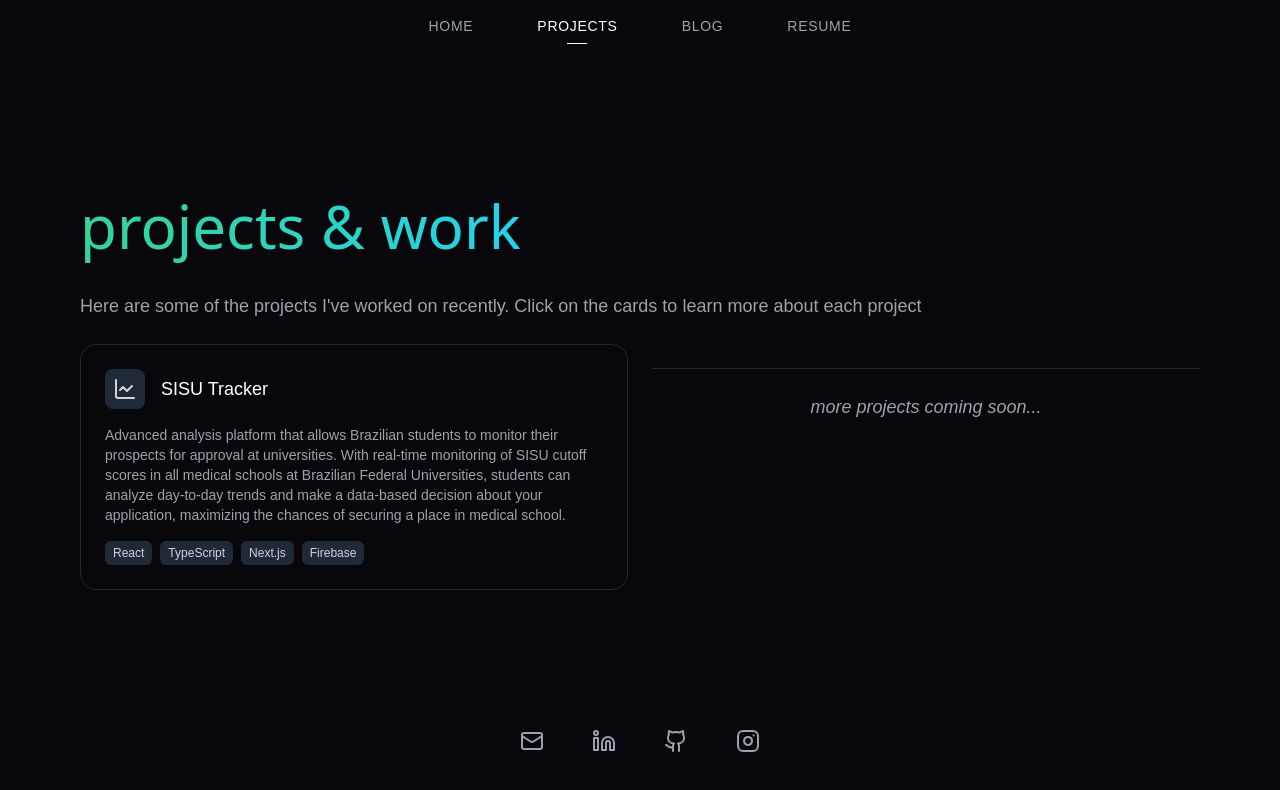
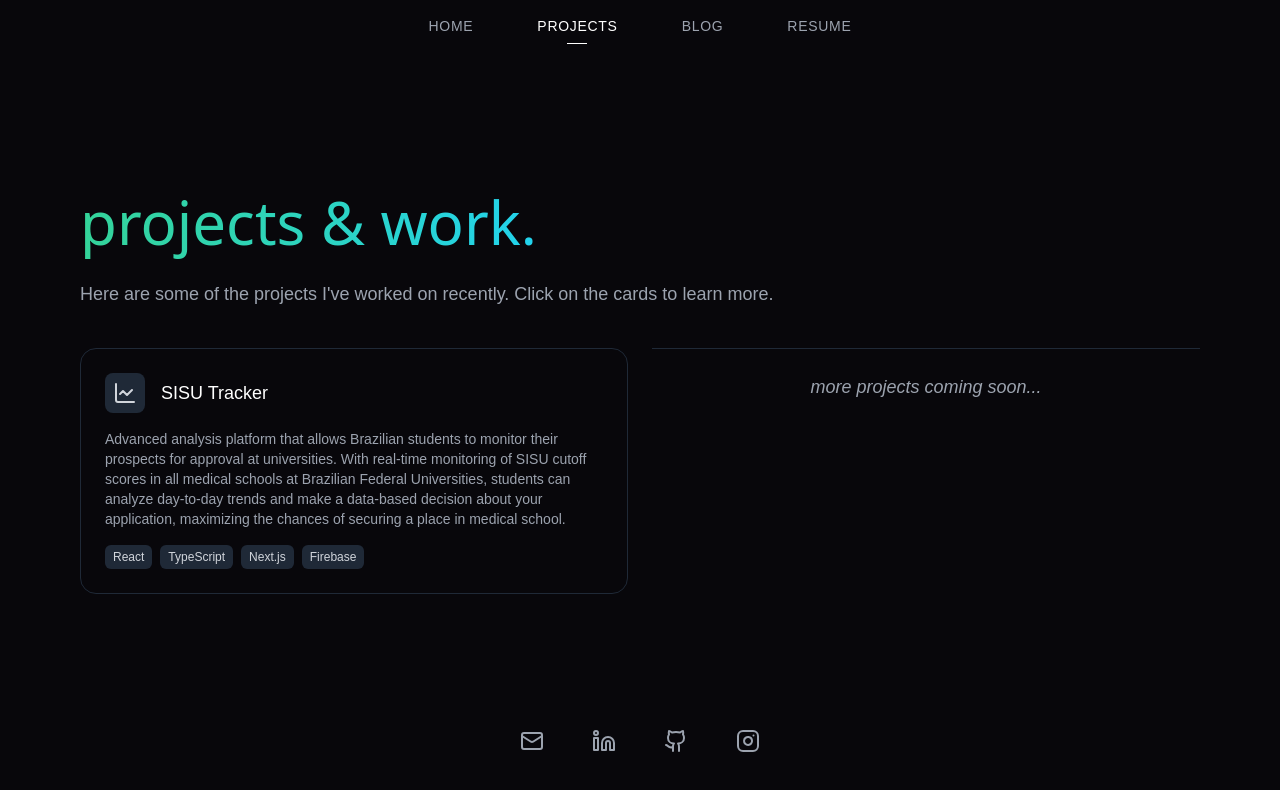
Before and after one commit to GuilhermeBoia/guilhermeboia.com, a Next.js app: page /projects in a window 1280 px wide. Shown: the top 790 px of the page. Built offline with nearby package versions, Linux system fonts and the light colour scheme.

Commit message:
style: muda detalhes de estilo

```diff
--- a/components/BlogPostPage.tsx
+++ b/components/BlogPostPage.tsx
@@ -72,7 +72,7 @@ const BlogPostPage = ({ post }: { post: Post }) => {
           <article className="max-w-3xl mx-auto px-4 mt-12 mb-12">
             <div className="prose prose-invert prose-lg mx-auto">
               <div
-                className="text-gray-300 text-lg leading-relaxed space-y-6"
+                className="text-gray-300 text-lg leading-relaxed space-y-6 lg:text-base"
                 dangerouslySetInnerHTML={{ __html: post.content }}
               />
             </div>
--- a/components/ProjectPage.tsx
+++ b/components/ProjectPage.tsx
@@ -30,17 +30,18 @@ const ProjectPage = () => {
     <div className="w-full">
       <div className="gap-6 lg:gap-8 items-center lg:mt-8">
         <div className="flex flex-col space-y-6 max-w-xl lg:max-w-none mx-auto">
+          <div className="space-y-8 sm:space-y-10">
             {/* Header Section */}
-          <div>
+            <div className="space-y-4">
               <GradientTitleBig
-              title="projects & work"
+                title="projects & work."
                 fromColor="#34D399"
                 viaColor="#2DD4BF"
                 toColor="#22D3EE"
               />
-            <p className="text-gray-400 mt-6 text-lg">
-              Here are some of the projects I&apos;ve worked on recently. Click
-              on the cards to learn more about each project
+              <p className="text-gray-400 text-lg">
+                Here are some of the projects I&apos;ve worked on recently.
+                Click on the cards to learn more.
               </p>
             </div>
 
@@ -57,10 +58,11 @@ const ProjectPage = () => {
                 />
               ))}
 
-            <div className="flex justify-center mt-6 border-t border-gray-800 pt-6">
+              <div className="flex justify-center border-t border-gray-800 pt-6">
                 <p className="text-gray-400 text-lg italic">
                   more projects coming soon...
                 </p>
+              </div>
             </div>
           </div>
         </div>
```
Also changed, not shown: 1 other file (tests, documents, lock files or other folders). Lines whose indentation alone changed are shown as unchanged.
